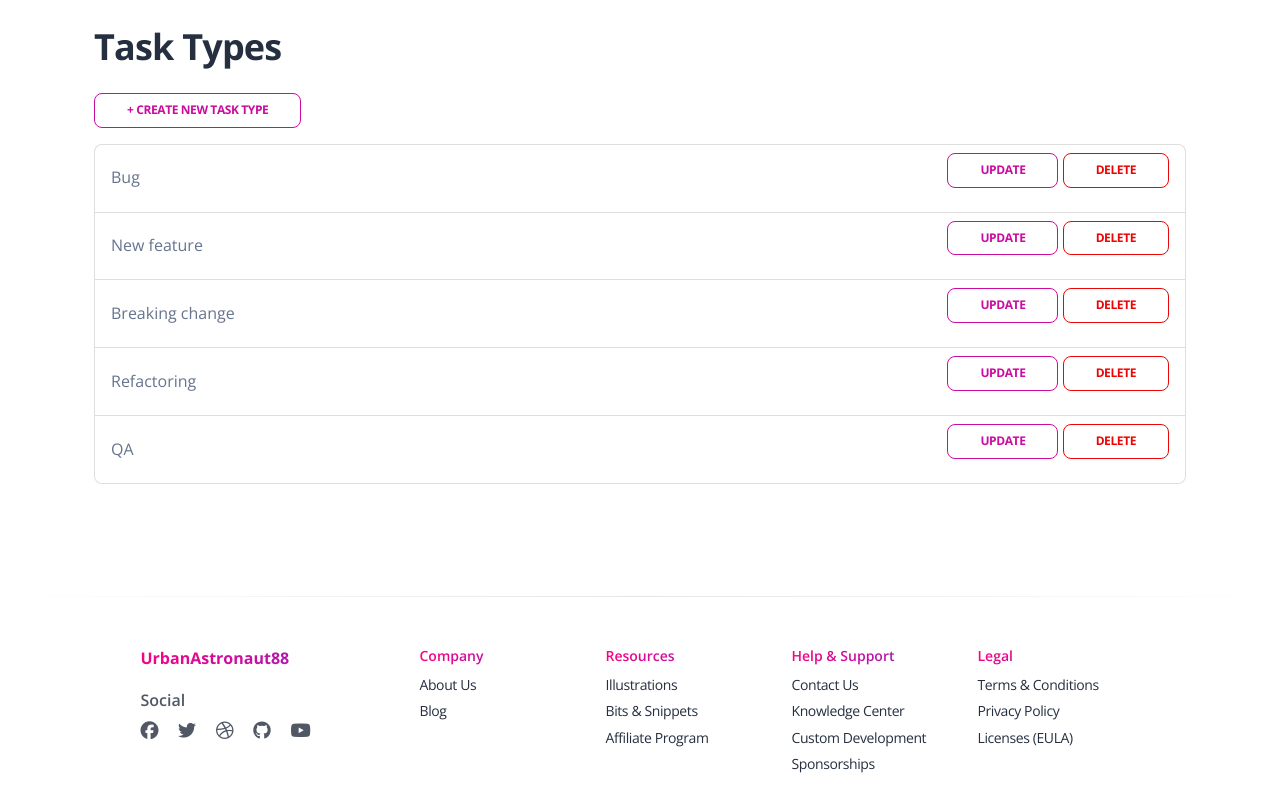
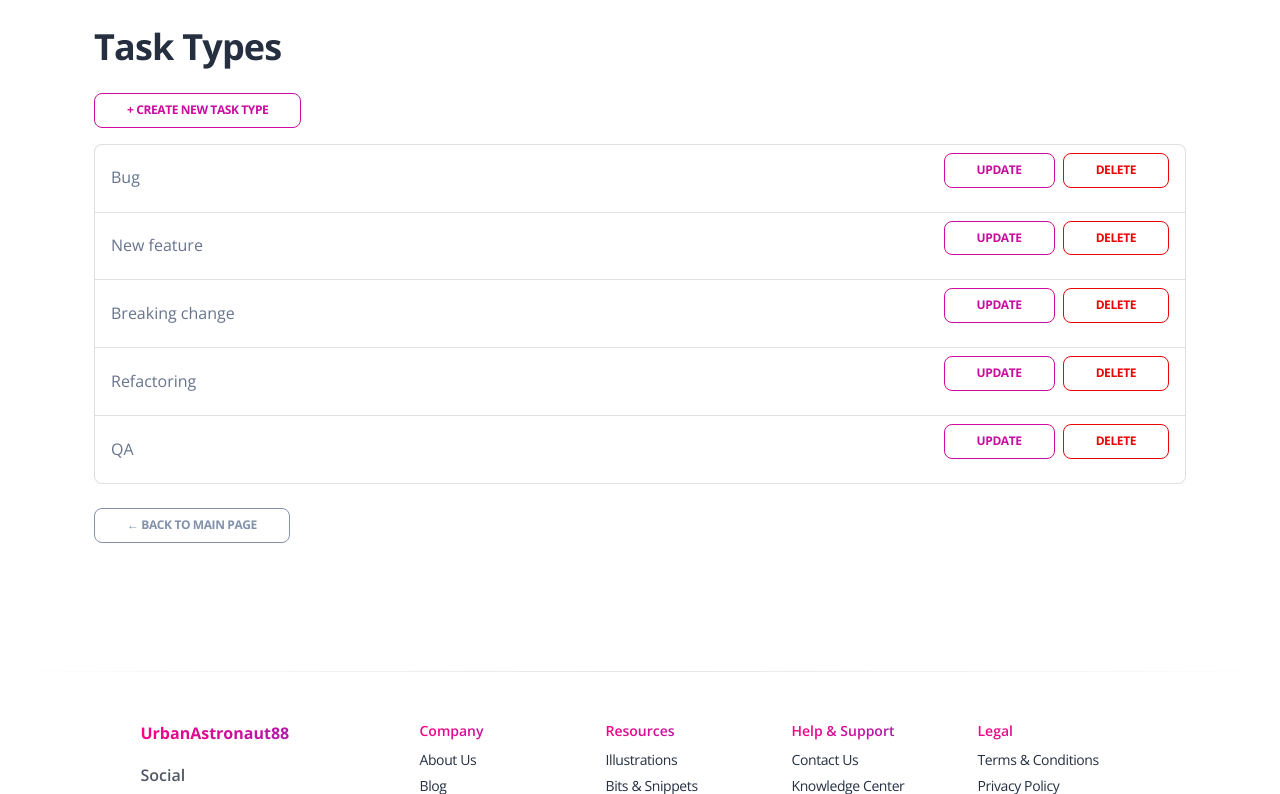
Before and after one commit to UrbanAstronaut88/it-project, a Django app: page /tasktypes/ in a window 1280 px wide. Shown: the top 794 px of the page. Run offline with Django 5.2, Linux system fonts and the light colour scheme; a user stored in the database is signed in; data comes from the database, SQL or seed files in the repository; some libraries are stand-ins or nearby versions.

Commit message:
added ‘Back to main page’ button to the page with task type

```diff
--- a/templates/main/tasktype_list.html
+++ b/templates/main/tasktype_list.html
@@ -13,11 +13,11 @@
   </a>
 
   {% if task_types %}
-    <ul class="list-group">
+    <ul class="list-group mb-4">
       {% for type in task_types %}
         <li class="list-group-item d-flex justify-content-between align-items-center">
           {{ type.name }}
-          <div>
+          <div class="d-flex gap-2">
             <a href="{% url 'main:tasktypes:tasktype-update' type.pk %}" class="btn btn-sm btn-outline-primary">Update</a>
             <a href="{% url 'main:tasktypes:tasktype-delete' type.pk %}" class="btn btn-sm btn-outline-danger">Delete</a>
           </div>
@@ -27,5 +27,9 @@
   {% else %}
     <div class="alert alert-info mt-3">No task types available.</div>
   {% endif %}
+
+  <a href="{% url 'main:home' %}" class="btn btn-sm btn-outline-secondary">
+    ← Back to main page
+  </a>
 </div>
 {% endblock %}
```
